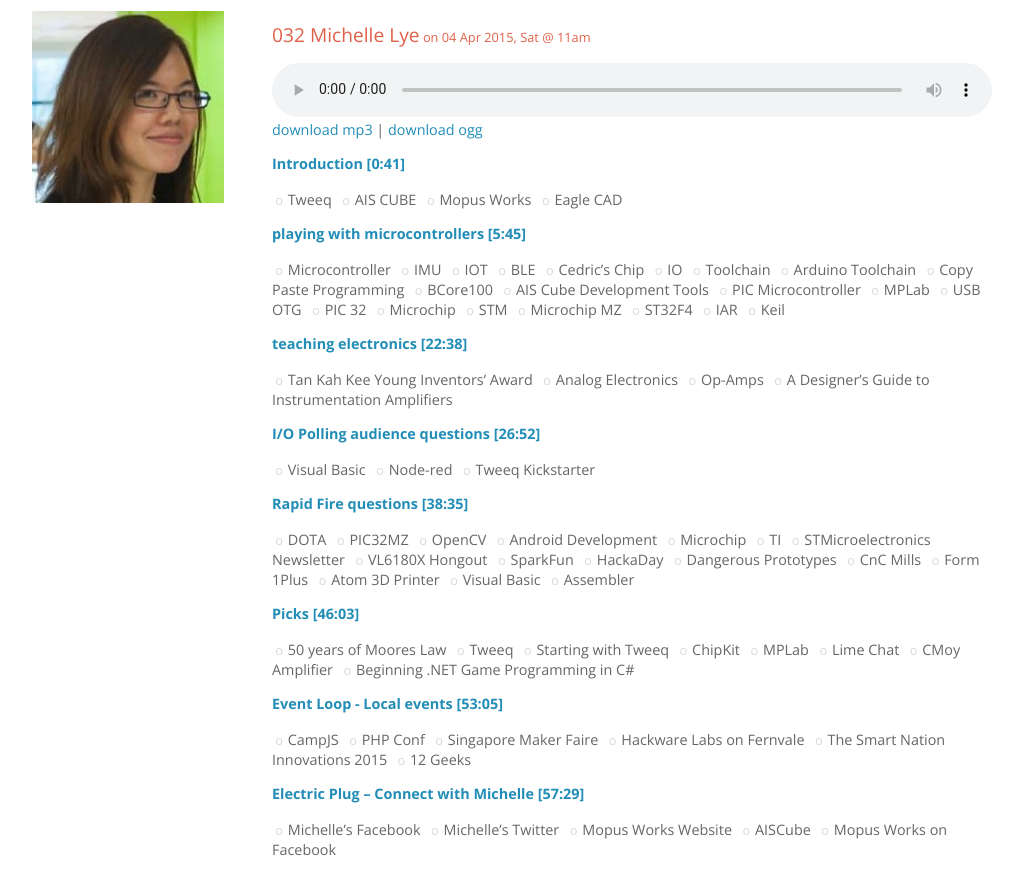
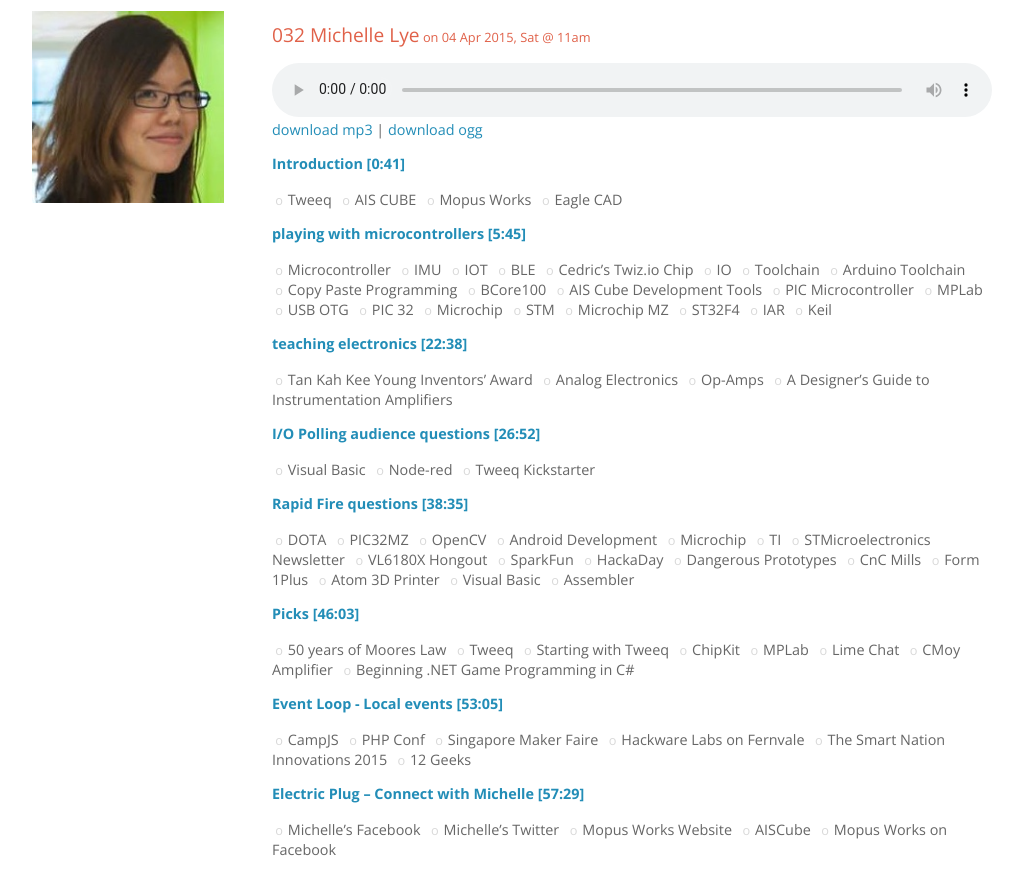
Before and after one commit to webuildsg/live, a Jekyll site: the page built from _posts/2015-04-04-michelle-lye.md, in a window 1280 px wide and 900 px high, scrolled down 802 px. Shown: the top 895 px of the window, without its empty margins (128-1151 px from the left). Built offline with Jekyll 4.4.1, drawn with Linux system fonts in a browser that asks for light colours; Markdown is read by kramdown in place of the engine named in the settings.

Commit message:
Specify Cedric's chip ;p

```diff
--- a/_posts/2015-04-04-michelle-lye.md
+++ b/_posts/2015-04-04-michelle-lye.md
@@ -20,7 +20,7 @@ description: Michelle Lye on playing with microcontrollers and teaching electron
 - [IMU](http://en.wikipedia.org/wiki/Inertial_measurement_unit)
 - [IOT](http://en.wikipedia.org/wiki/Internet_of_Things)
 - [BLE](http://en.wikipedia.org/wiki/Bluetooth_low_energy)
-- [Cedric's Chip](https://www.nordicsemi.com/eng/Products/Bluetooth-Smart-Bluetooth-low-energy/nRF51822)
+- [Cedric's Twiz.io Chip](https://www.nordicsemi.com/eng/Products/Bluetooth-Smart-Bluetooth-low-energy/nRF51822)
 - [IO](http://en.wikipedia.org/wiki/Input/output)
 - [Toolchain](http://elinux.org/Toolchains)
 - [Arduino Toolchain](https://github.com/arduino/toolchain-avr)
```
